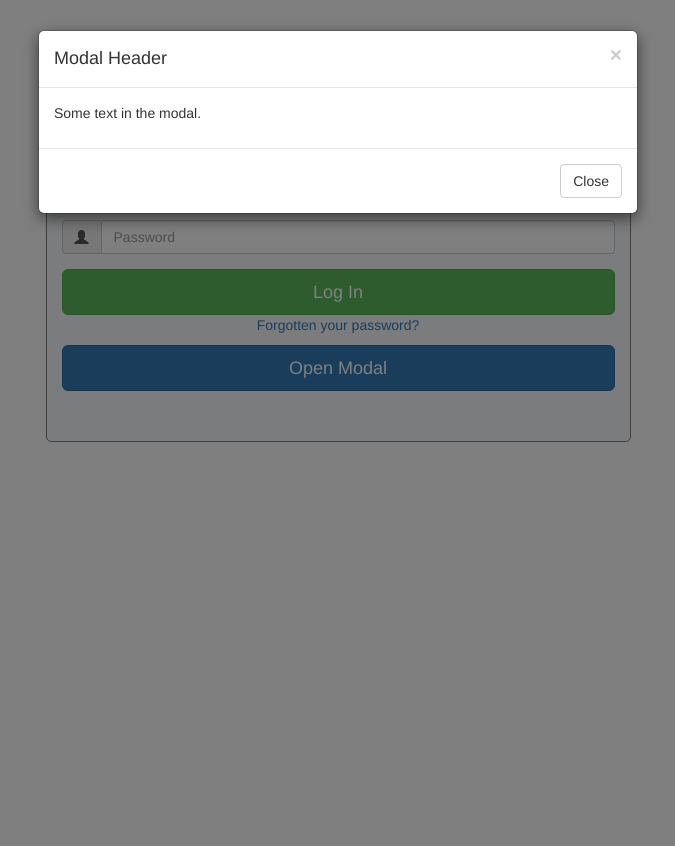
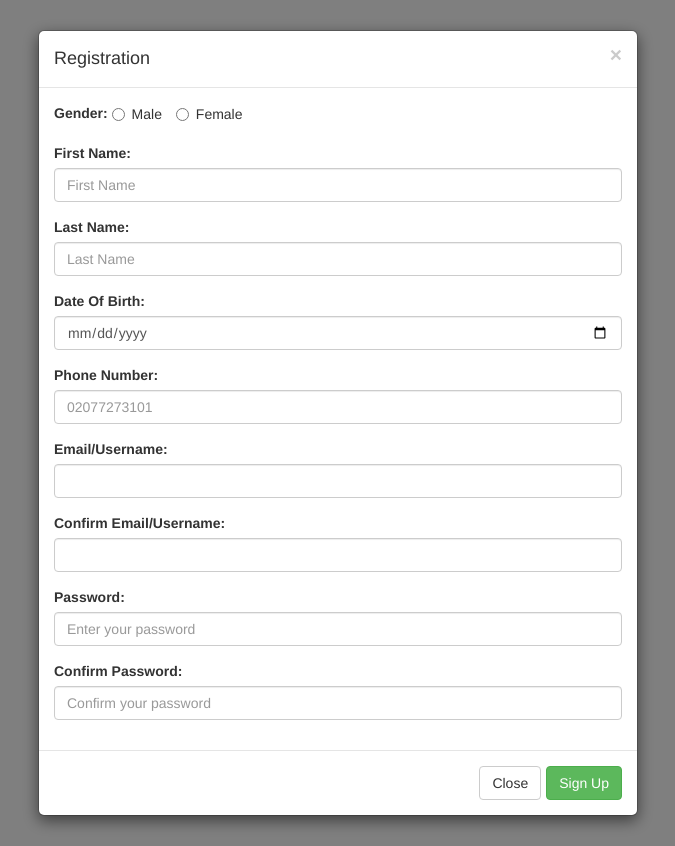
Before and after one commit to darren1515/socialsite, a PHP site: page / in a window 1280 px wide, after a click on "Sign Up". Shown: the whole page, without its empty margins (302-977 px from the left). Run offline with PHP 8.4, Linux system fonts and the light colour scheme.

Commit message:
Completed UI for signup page

```diff
--- a/index.php
+++ b/index.php
@@ -84,7 +84,7 @@
                   </p>
                   <p>
                       <!-- Trigger the modal with a button -->
-                      <a class="btn btn-primary btn-lg btn-block" data-toggle="modal" data-target="#myModal">Open Modal</a>
+                      <a class="btn btn-primary btn-lg btn-block" data-toggle="modal" data-target="#myModal">Sign Up</a>
                   </p>
               </div>
       </div>
@@ -102,13 +102,60 @@
               <div class="modal-content">
                   <div class="modal-header">
                       <button type="button" class="close" data-dismiss="modal">&times;</button>
-                      <h4 class="modal-title">Modal Header</h4>
+                      <h4 class="modal-title">Registration</h4>
                   </div>
                   <div class="modal-body">
-                      <p>Some text in the modal.</p>
+
+                      <!-- Add a form that will allow the user to sign up to the website -->
+
+                      <form>
+                          <div class="form-group">
+                                <label for="genderRatio">Gender:</label>
+                                <label class="radio-inline"><input type="radio" name="genderRatio">Male</label>
+                                <label class="radio-inline"><input type="radio" name="genderRatio">Female</label>
+                          </div>
+                          <div class="form-group">
+                              <label for="firstName">First Name:</label>
+                              <input type="text" class="form-control" id="firstName" placeholder="First Name">
+                          </div>
+                          <div class="form-group">
+                              <label for="lastName">Last Name:</label>
+                              <input type="text" class="form-control" id="lastName" placeholder="Last Name">
+                          </div>
+                          <div class="form-group">
+                              <label for="dob">Date Of Birth:</label>
+                              <input type="date" class="form-control" id="dob">
+                          </div>
+                          <div class="form-group">
+                              <label for="telNumber">Phone Number:</label>
+                              <input type="number" class="form-control" id="telNumber" placeholder="02077273101">
+                          </div>
+                          <div class="form-group">
+                              <label for="username1">Email/Username:</label>
+                              <input type="email" class="form-control" id="username1">
+                          </div>
+                          <div class="form-group">
+                              <label for="username2">Confirm Email/Username:</label>
+                              <input type="email" class="form-control" id="username2">
+                          </div>
+                          <div class="form-group">
+                              <label for="password1">Password:</label>
+                              <input type="password" class="form-control" placeholder="Enter your password" id="username1">
+                          </div>
+                          <div class="form-group">
+                              <label for="password2">Confirm Password:</label>
+                              <input type="password" placeholder="Confirm your password" class="form-control" id="username2">
+                          </div>
+
+
+                      </form>
+
+
+
                   </div>
                   <div class="modal-footer">
                       <button type="button" class="btn btn-default" data-dismiss="modal">Close</button>
+                      <button type="submit" class="btn btn-success pull-right">Sign Up</button>
                   </div>
               </div>
 
```
